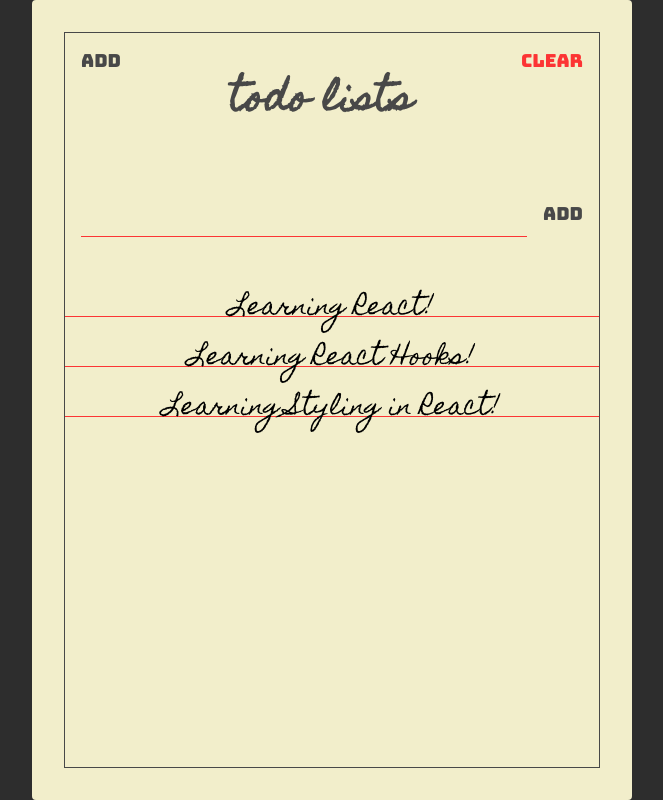
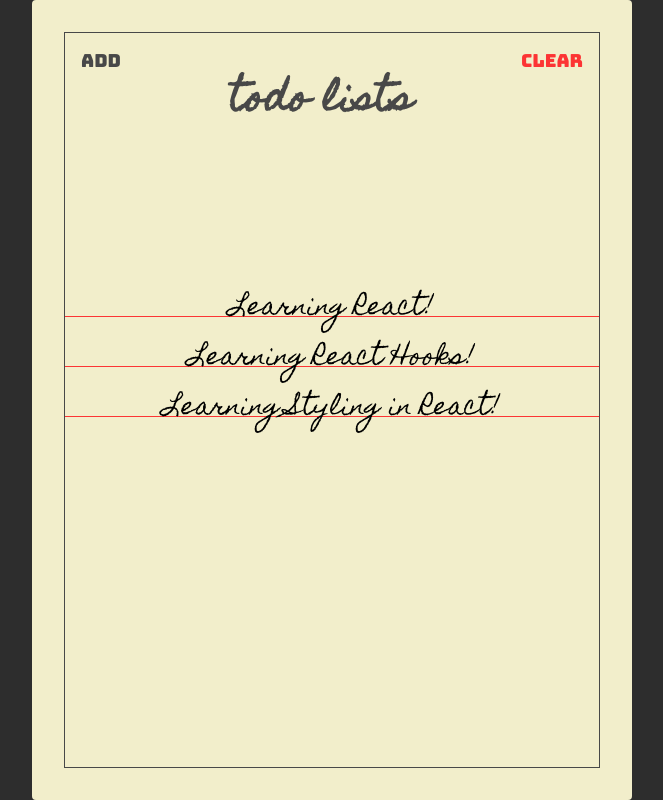
Before and after one commit to kendywijaya/Huahahaha, a React (Create React App) app: page / in a window 1280 px wide. Shown: the whole page, without its empty margins (308-971 px from the left). Built offline with nearby package versions, Linux system fonts and the light colour scheme.

Commit message:
Conditional Render

```diff
--- a/src/components/Header.jsx
+++ b/src/components/Header.jsx
@@ -1,13 +1,21 @@
 import React from "react";
+import PropTypes from "prop-types";
 
-const Header = () => {
+const Header = ({ showAddToggle, showAdd }) => {
   return (
     <section className="header">
-      <button className="header-btn --main-black-color">Add</button>
+      <button className="header-btn --main-black-color" onClick={showAddToggle}>
+        {showAdd ? "Finish" : "Add"}
+      </button>
       <h1 className="header-title">Todo Lists</h1>
       <button className="header-btn --main-red-color">Clear</button>
     </section>
   );
 };
 
+Header.propTypes = {
+  showAddToggle: PropTypes.func.isRequired,
+  showAdd: PropTypes.bool.isRequired
+};
+
 export default Header;
--- a/src/components/TodoForm.jsx
+++ b/src/components/TodoForm.jsx
@@ -1,7 +1,7 @@
 import React, { useState } from "react";
 import PropTypes from "prop-types";
 
-const TodoForm = ({ addTodo }) => {
+const TodoForm = ({ addTodo, showAdd }) => {
   const [value, setValue] = useState("");
 
   const handleFormSubmit = (e) => {
@@ -12,10 +12,17 @@
       return;
     }
 
+    if (value.length > 30) {
+      alert("Please Create a shorter todo text!\nMax todo text:30");
+      setValue("");
+      return;
+    }
+
     addTodo(value);
     setValue("");
   };
 
+  if (showAdd) {
     return (
       <section className="add">
         <form className="add-form" onSubmit={handleFormSubmit}>
@@ -29,6 +36,13 @@
         </form>
       </section>
     );
+  } else {
+    return (
+      <section className="add">
+        <form className="add-form" onSubmit={handleFormSubmit}></form>
+      </section>
+    );
+  }
 };
 
 TodoForm.propTypes = {
--- a/src/pages/TodoList.jsx
+++ b/src/pages/TodoList.jsx
@@ -11,17 +11,19 @@
     { text: "Learning React Hooks!" },
     { text: "Learning Styling in React!" }
   ]);
+  const [showAdd, setShowAdd] = useState(false);
 
   const addTodo = (value) => {
     const addedTodo = [...todos, { text: value }];
 
     setTodos(addedTodo);
   };
+  const showAddToggle = () => setShowAdd(!showAdd);
 
   return (
     <Paper>
-      <Header />
-      <TodoForm addTodo={addTodo} />
+      <Header showAddToggle={showAddToggle} showAdd={showAdd} />
+      <TodoForm addTodo={addTodo} showAdd={showAdd} />
       <Todos todos={todos} />
     </Paper>
   );
```
Lines whose indentation alone changed are shown as unchanged.
